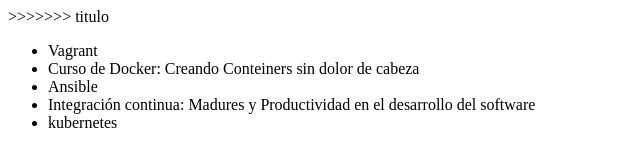
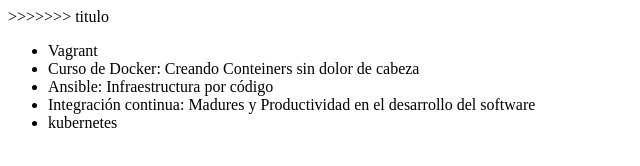
Before and after one commit to jcguzman2464a/alura-git, a plain HTML site: page index.html in a window 1280 px wide. Shown: the whole page, without its empty margins (0-640 px from the left). Drawn offline with Linux system fonts and the light colour scheme.

Commit message:
Cambiando el nombr del curso ansible

```diff
--- a/index.html
+++ b/index.html
@@ -16,7 +16,7 @@
   <ul class="lista-cursos">
     <li> Vagrant </li>
     <li> Curso de Docker:  Creando Conteiners sin dolor de cabeza</li>
-    <li> Ansible </li>
+    <li> Ansible: Infraestructura por código </li>
     <li> Integración continua: Madures y Productividad en el desarrollo del software </li>
     <li>kubernetes</li>
   </ul>
```
